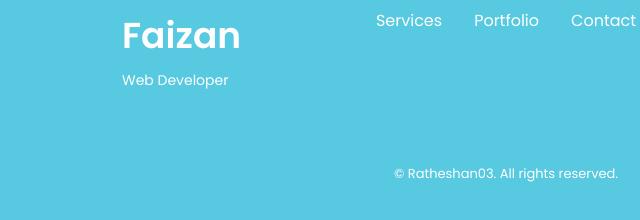
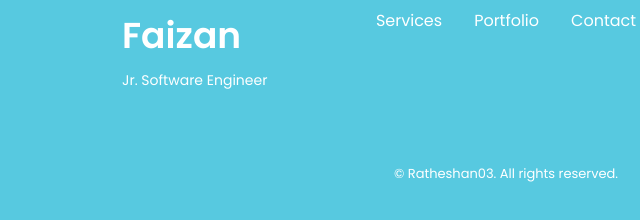
Before and after one commit to faizanulhassan32/faizanulhassan32.github.io, a plain HTML site: page index.html in a window 1280 px wide. Shown: the part 4523-4743 px from the top of the page, 134-774 px from the left. Drawn offline with nearby package versions, Linux system fonts and the light colour scheme.

```diff
--- a/index.html
+++ b/index.html
@@ -648,7 +648,7 @@
             <div class="footer__container container grid">
                 <div>
                     <h1 class="footer__title">Faizan</h1>
-                    <span class="footer__subtitle">Web Developer</span>
+                    <span class="footer__subtitle">Jr. Software Engineer</span>
                 </div>
 
                 <ul class="footer__links">
```
